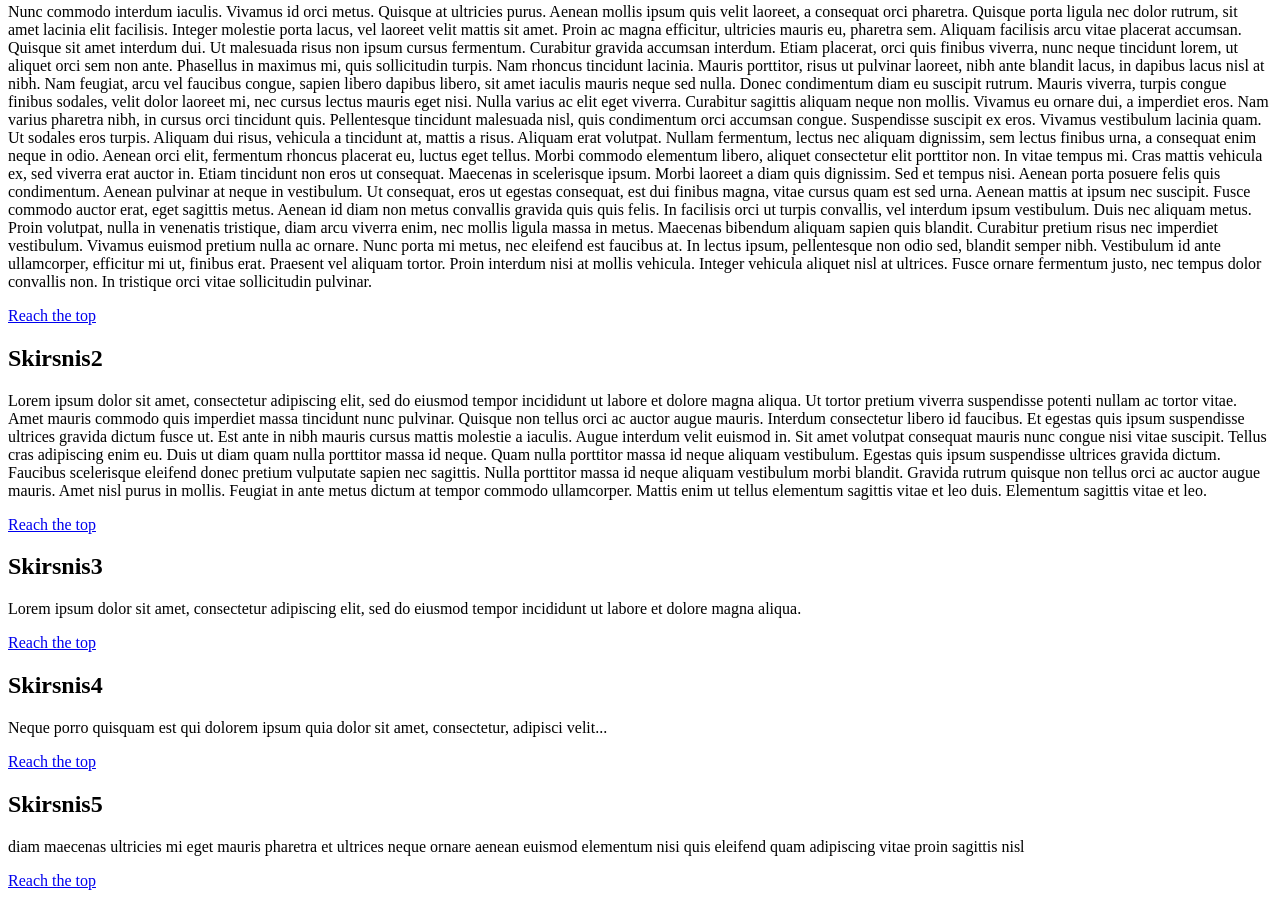
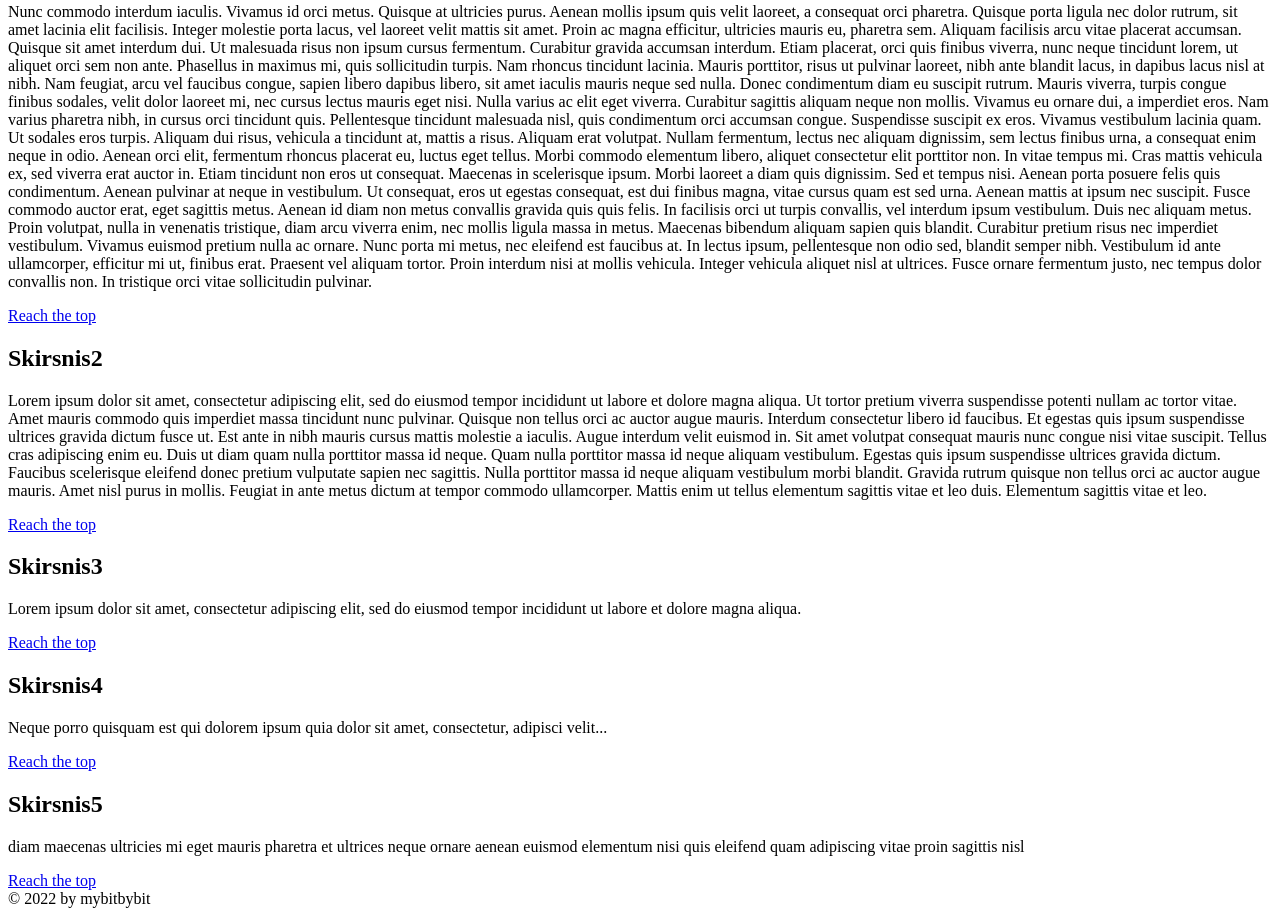
Before and after one commit to 8Xamas8/TV, a plain HTML site: page bookmarks.html in a window 1280 px wide. Shown: the part 890-1806 px from the top of the page. Drawn offline with Linux system fonts and the light colour scheme.

Commit message:
Add files via upload

```diff
--- a/bookmarks.html
+++ b/bookmarks.html
@@ -98,6 +98,8 @@
 		diam maecenas ultricies mi eget mauris pharetra et ultrices neque ornare aenean euismod elementum nisi quis eleifend quam adipiscing vitae proin sagittis nisl
 	</p>
 	<a href="#">Reach the top</a>
-
+	<footer>
+		© 2022 by mybitbybit
+	</footer>
 </body>
 </html>
```
Also changed, not shown: gallery.html (+3 -1 lines).
